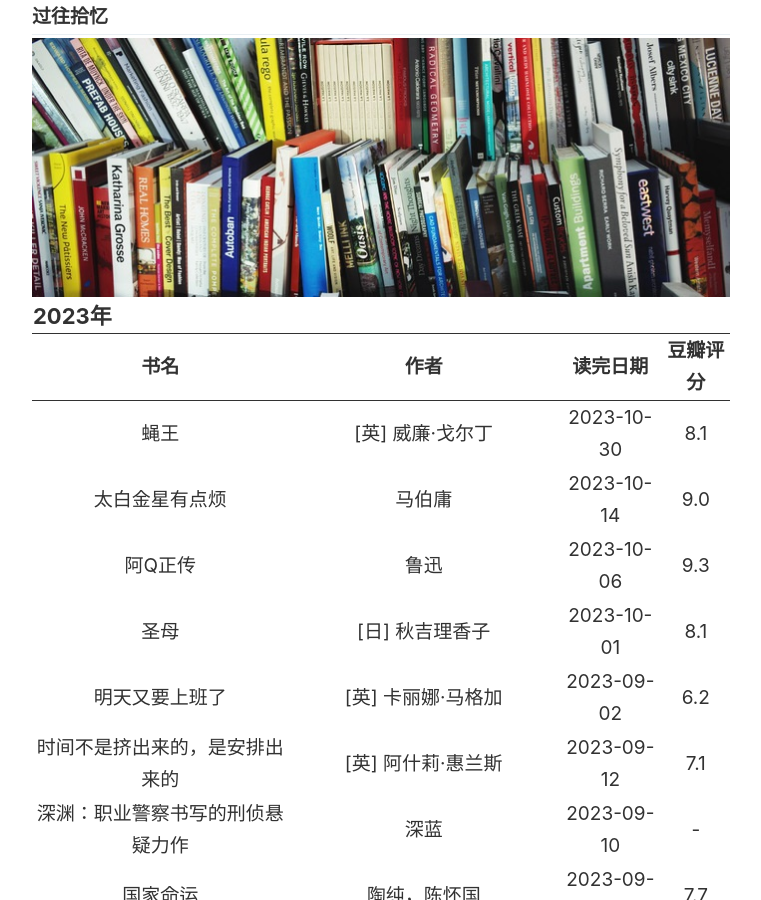
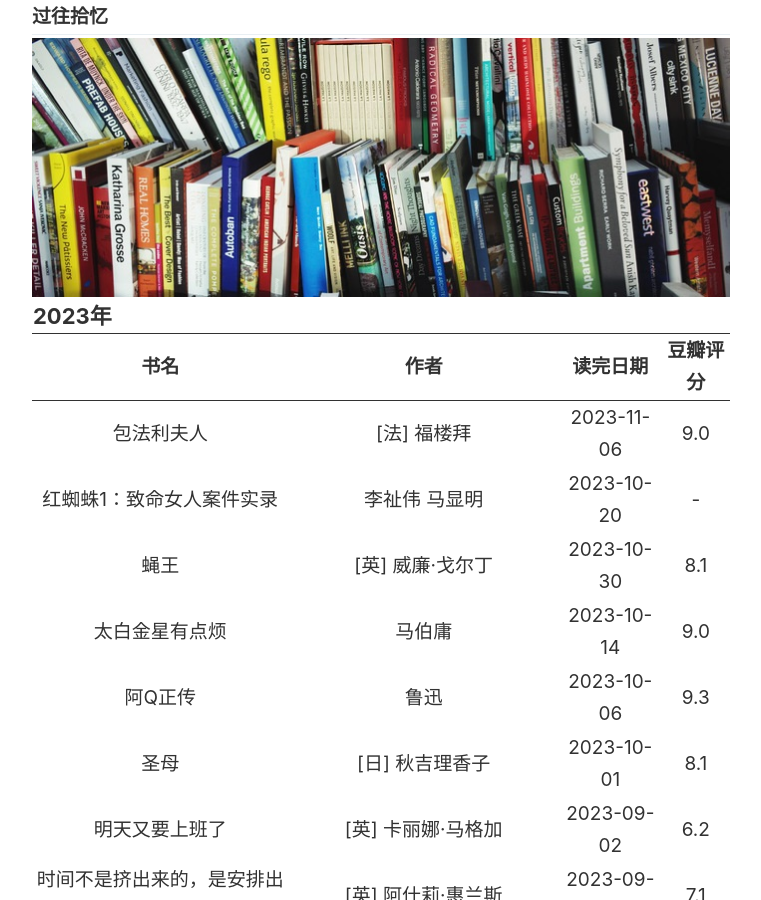
Before and after one commit to SWHL/SWHL.github.io, a Jekyll site: the page built from _pages/books.md, in a window 1280 px wide and 900 px high. Shown: the whole window, without its empty margins (259-1020 px from the left). Built offline with Jekyll 4.4.1, drawn with Linux system fonts in a browser that asks for light colours.

Commit message:
Update files

```diff
--- a/_pages/books.md
+++ b/_pages/books.md
@@ -16,6 +16,18 @@ image: "./images/pages/books.jpg"
         </tr>
 　　</thead>
     <tbody>
+    　　<tr>
+    　　　　　<td><a href="https://book.douban.com/subject/26666259/" target="_blank">包法利夫人</a></td>
+    　　　　　<td>[法] 福楼拜</td>
+    　　　　　<td>2023-11-06</td>
+    　　　　　<td>9.0</td>
+    　　</tr>
+    　　<tr>
+    　　　　　<td><a href="" target="_blank">红蜘蛛1：致命女人案件实录</a></td>
+    　　　　　<td>李祉伟 马显明</td>
+    　　　　　<td>2023-10-20</td>
+    　　　　　<td>-</td>
+    　　</tr>
     　　<tr>
     　　　　　<td><a href="https://book.douban.com/subject/35764764/" target="_blank">蝇王</a></td>
     　　　　　<td>[英] 威廉·戈尔丁</td>
```
Also changed, not shown: _pages/videos.md (+5 -0 lines).
